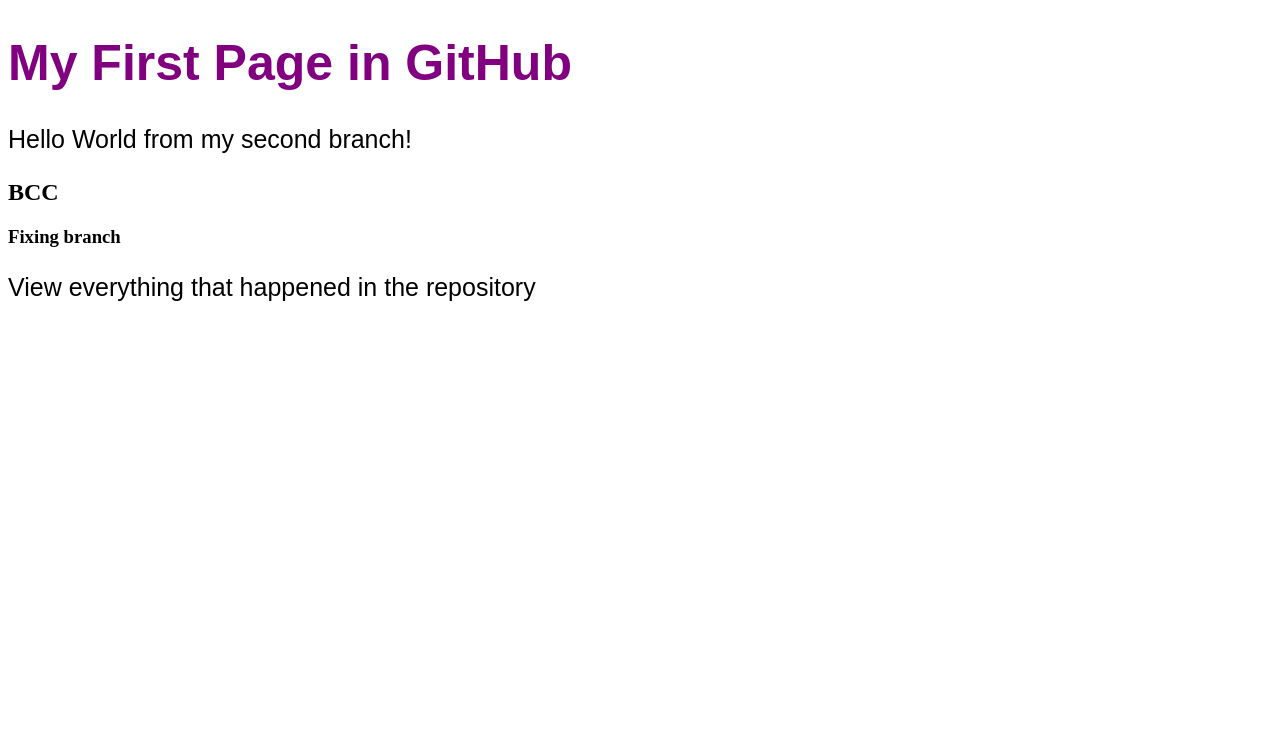
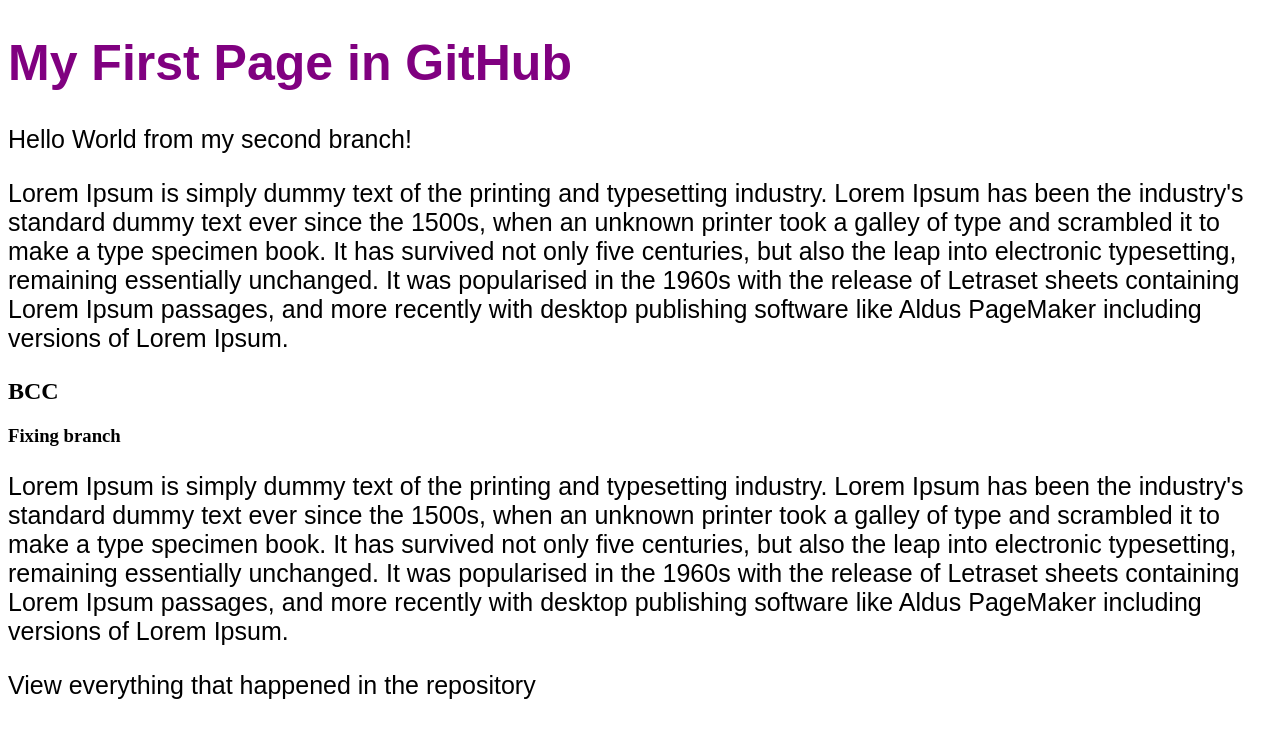
Before and after one commit to creativelola/March, a plain HTML site: page index.html in a window 1280 px wide. Drawn offline with Linux system fonts and the light colour scheme.

Commit message:
Added text

```diff
--- a/index.html
+++ b/index.html
@@ -10,9 +10,11 @@
 <body>
     <h1>My First Page in GitHub</h1>
     <p>Hello World from my second branch!</p>
+    <p>Lorem Ipsum is simply dummy text of the printing and typesetting industry. Lorem Ipsum has been the industry's standard dummy text ever since the 1500s, when an unknown printer took a galley of type and scrambled it to make a type specimen book. It has survived not only five centuries, but also the leap into electronic typesetting, remaining essentially unchanged. It was popularised in the 1960s with the release of Letraset sheets containing Lorem Ipsum passages, and more recently with desktop publishing software like Aldus PageMaker including versions of Lorem Ipsum.</p>
     <h2>BCC</h2>
     <h3>Fixing branch</h3>
-    <p>View everything that happened in the repository</p>
-</body>
+    <p>Lorem Ipsum is simply dummy text of the printing and typesetting industry. Lorem Ipsum has been the industry's standard dummy text ever since the 1500s, when an unknown printer took a galley of type and scrambled it to make a type specimen book. It has survived not only five centuries, but also the leap into electronic typesetting, remaining essentially unchanged. It was popularised in the 1960s with the release of Letraset sheets containing Lorem Ipsum passages, and more recently with desktop publishing software like Aldus PageMaker including versions of Lorem Ipsum.</p><p>View everything that happened in the repository</p>
+
+    </body>
 
 </html>
```
